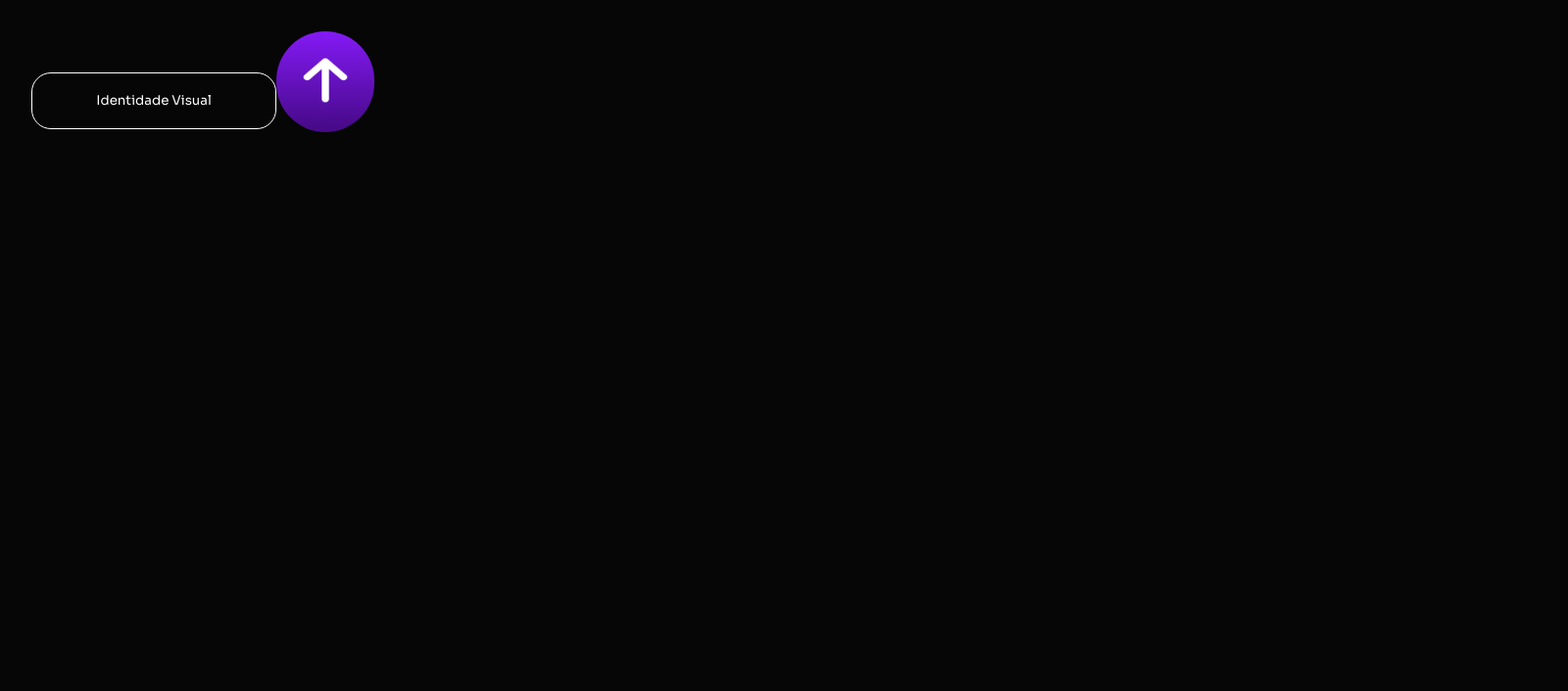
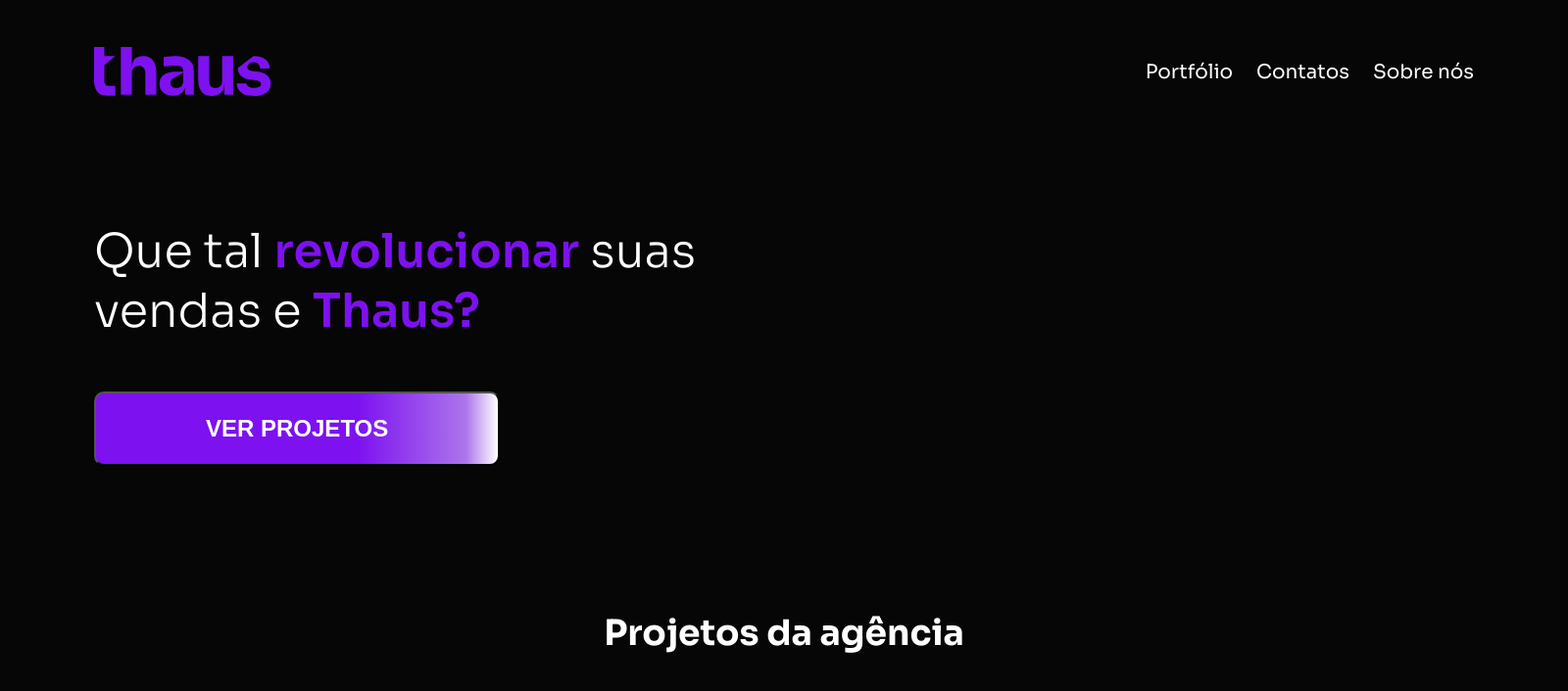
Before and after one commit to DesignWebster/agenciaThaus, a React (Vite) app: page / in a window 1280 px wide. Shown: the top 706 px of the page at 98% size, 1600 px wide, since content can reach past the window. Built offline with nearby package versions, Linux system fonts and the light colour scheme.

Commit message:
header created and stylized

```diff
--- a/src/App.css
+++ b/src/App.css
@@ -2,13 +2,13 @@
   padding: 0;
   text-decoration: none;
   margin: 0;
+  box-sizing: border-box;
 }
 
 :root {
-  max-width: 1280px;
+  max-width: 1600px;
   text-align: center;
   margin: 0 auto;
-  padding: 2em;
 
   font-synthesis: none;
   text-rendering: optimizeLegibility;
@@ -20,15 +20,6 @@
   --white: #fff;
 }
 
-a {
-  font-weight: 500;
-  color: #646cff;
-  text-decoration: inherit;
-}
-a:hover {
-  color: #535bf2;
-}
-
 body {
   display: flex;
   min-width: 320px;
@@ -36,5 +27,90 @@ body {
 
   font-family: "Sora", sans-serif;
   font-optical-sizing: auto;
-  background-color: #060606;
+  background-color: var(--backgroundBlack);
 }
+
+.mainHeader{
+  padding: 48px 96px;
+  width: 1600px;
+}
+
+.mainHeader > div{
+  display: flex;
+  justify-content: space-between;
+  align-items: center;
+}
+
+.navMenu ul{
+  color: var(--white);
+  list-style-type: none;
+
+  display: flex;
+  gap: 24px;
+}
+
+.navMenu ul li{
+  font-size: 20px;
+  font-family: 'Sora', sans-serif;
+
+  cursor: pointer;
+  display: flex;
+  align-items: center;
+  gap: 2px;
+}
+
+.navMenu ul li:hover{
+  background-color: var(--purpleAgency);
+  border-radius: 20px;
+  padding: 11px 12px;
+
+  transition: 0.2s ease-in;
+}
+
+.iconMenu{
+  display: none;
+}
+
+.textHeaderCopy{
+  font-size: 48px;
+  font-weight: 300;
+
+  color: var(--white);
+
+  text-align: start;
+  margin-top: 128px;
+}
+
+.textHeaderCopy  span{
+  color: var(--purpleAgency);
+  font-weight: 600;
+}
+
+.buttonHeaderSeeProject{
+  background: rgb(125,17,240);
+  background: linear-gradient(90deg, rgba(125,17,240,1) 65%, rgba(172,117,235,1) 92%, rgba(255,255,255,1) 100%);
+
+  display: flex;
+  align-items: center;
+  justify-content: center;
+  color: var(--white);
+
+  font-size: 24px;
+  font-weight: bold;
+  padding: 22px 112px;
+  border-radius: 10px;
+
+  margin-top: 52px;
+  cursor: pointer;
+}
+
+.content{
+  margin-top: 100px;
+}
+
+.textProjectTitle{
+  font-size: 36px;
+  font-weight: bold;
+
+  color: var(--white);
+}
--- a/src/App.tsx
+++ b/src/App.tsx
@@ -1,15 +1,41 @@
 import './App.css'
-import ButtonNavServices from './components/buttons/button-nav-services/buttonNavServices'
-import ButtonRounded from './components/buttons/buttonRoundedToUp/buttonRounded'
+import logoMarca from '/logo-marca.svg'
+
+//icones
+import iconeMenu from '/icons/arrowMenu.svg'
+
 
 function App() {
 
   return (
     <>
-      <ButtonNavServices
-        service={'Identidade Visual'}
-      />
-      <ButtonRounded />
+      <header className='mainHeader'>
+        <div>
+          <img
+            src={logoMarca}
+            alt=""
+          />
+          <nav className='navMenu'>
+            <ul>
+              <li><img src={iconeMenu} className='iconMenu'/>Portfólio</li>
+              <li><img src={iconeMenu} className='iconMenu' />Contatos</li>
+              <li><img src={iconeMenu} className='iconMenu' />Sobre nós</li>
+            </ul>
+          </nav>
+        </div>
+        <h1 className='textHeaderCopy'>
+          Que tal <span>revolucionar</span> suas<br />
+          vendas e <span>Thaus?</span>
+        </h1>
+        <button className='buttonHeaderSeeProject'>
+          VER PROJETOS
+        </button>
+      </header>
+      <main className='content'>
+        <h2 className='textProjectTitle'>
+          Projetos da agência
+        </h2>
+      </main>
     </>
   )
 }
--- a/src/components/buttons/button-nav-services/buttonNavServices.tsx
+++ b/src/components/buttons/button-nav-services/buttonNavServices.tsx
@@ -1,4 +1,4 @@
-import './style.css'
+import './styles.css'
 
 interface ButtonServicesProps{
     service: string;
--- a/src/components/buttons/buttonRoundedToUp/styles.css
+++ b/src/components/buttons/buttonRoundedToUp/styles.css
@@ -4,6 +4,11 @@
     background: linear-gradient(180deg, rgba(132,26,246,1) 0%, rgba(72,10,138,1) 95%);
 
     border: none;
-    padding: 25px;
+    padding: 20px;
     cursor: pointer;
 }
+
+.buttonUpArrow:hover{
+    filter: drop-shadow(0 0 2em #7D11F0);
+    transition: 0.2s ease-in;
+}
```
Also changed, not shown: src/components/buttons/buttonSocialMedias/buttonSocialMedia.tsx (added, +11 -0 lines), public/icons/arrowMenu.svg (added), public/logo-marca.svg (added), src/components/buttons/button-nav-services/styles.css (renamed from src/components/buttons/button-nav-services/style.css), src/components/buttons/buttonSocialMedias/styles.css (added).
